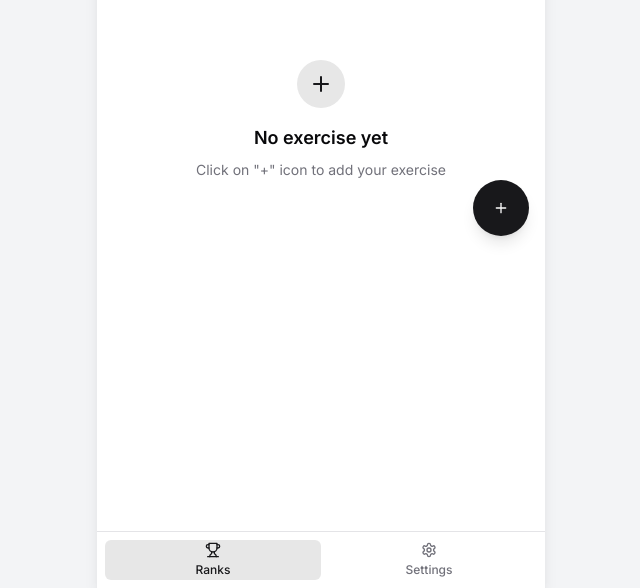
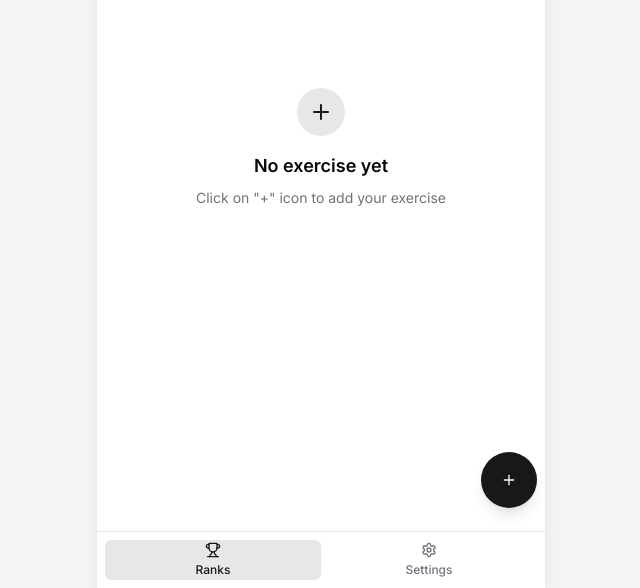
Before and after one commit to barlydjaja/heavy-lifter, a Next.js app: page / in a window 1280 px wide. Shown: the part 212-800 px from the top of the page, without its empty margins (319-959 px from the left). Built offline with nearby package versions, Linux system fonts and the light colour scheme.

Commit message:
fix: floating button for empty state

```diff
--- a/app/page.tsx
+++ b/app/page.tsx
@@ -13,7 +13,8 @@ export default function RanksPage() {
 
   if (exercises.length === 0) {
     return (
-      <div className="flex-1 relative h-[calc(100vh-5rem)] p-4 flex flex-col items-center justify-center mb-20">
+      <div className="flex-1 relative">
+        <div className="h-[calc(100vh-5rem)] p-4 flex flex-col items-center justify-center">
           <motion.div
             initial={{ opacity: 0, y: 20 }}
             animate={{ opacity: 1, y: 0 }}
@@ -29,6 +30,7 @@ export default function RanksPage() {
               Click on &quot;+&quot; icon to add your exercise
             </p>
           </motion.div>
+        </div>
 
       <AddExerciseDialog
           open={dialogOpen}
```
Lines whose indentation alone changed are shown as unchanged.
